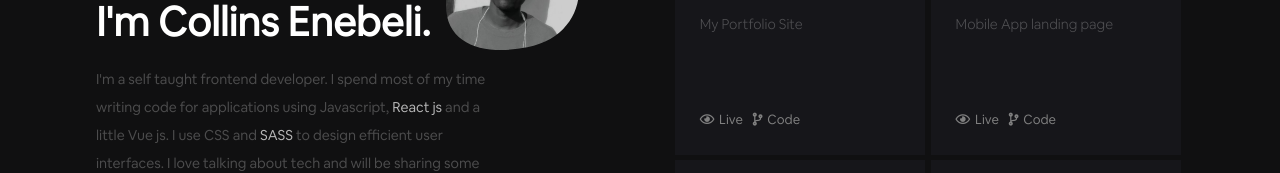
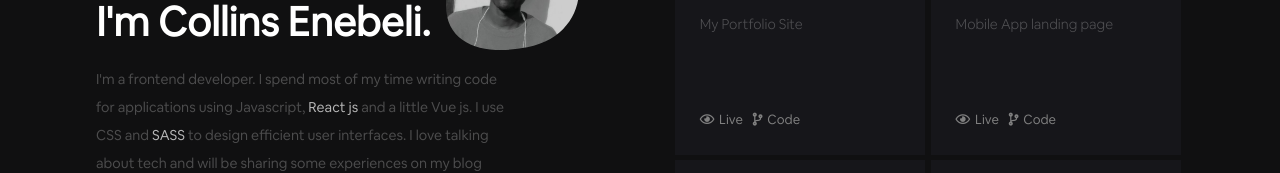
Before and after one commit to kadetXx/kadet.dev, a React (Create React App) app: page / in a window 1280 px wide. Shown: the part 125-298 px from the top of the page. Built offline with nearby package versions, Linux system fonts and the light colour scheme.

Commit message:
fixed sentence error

```diff
--- a/src/components/base/Base.jsx
+++ b/src/components/base/Base.jsx
@@ -20,7 +20,7 @@ export class Base extends Component {
           </div>
 
           <div className="description">
-            <p> <span>I'm a self taught frontend developer. I spend most of my time writing code for applications using Javascript,</span> <span className='highlight'>React js</span><span> and a little Vue js. I use CSS and </span> <span className='highlight'>SASS </span> <span> to design efficient user interfaces. I love talking about tech and will be sharing some experiences on my blog</span></p>
+            <p> <span>I'm a frontend developer. I spend most of my time writing code for applications using Javascript,</span> <span className='highlight'>React js</span><span> and a little Vue js. I use CSS and </span> <span className='highlight'>SASS </span> <span> to design efficient user interfaces. I love talking about tech and will be sharing some experiences on my blog</span></p>
           </div>
 
           <div className="go_button_container">
```
